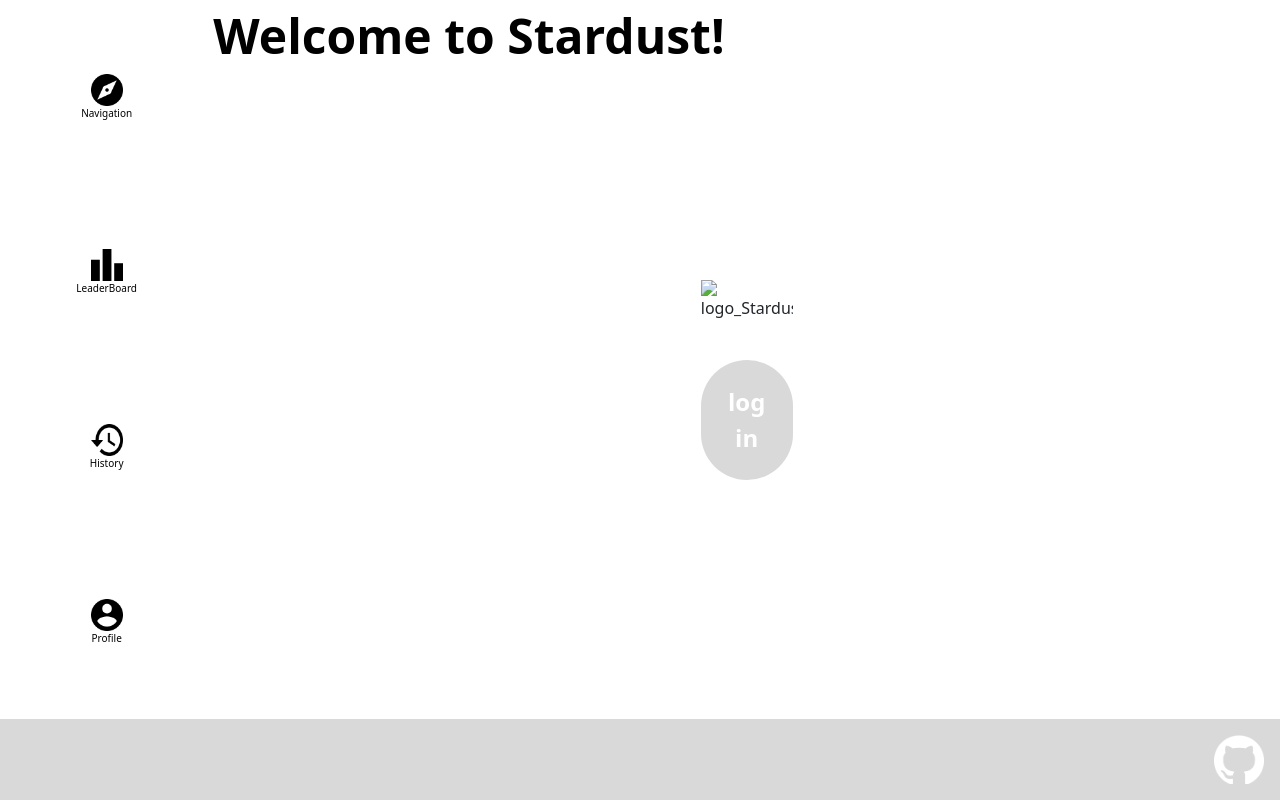
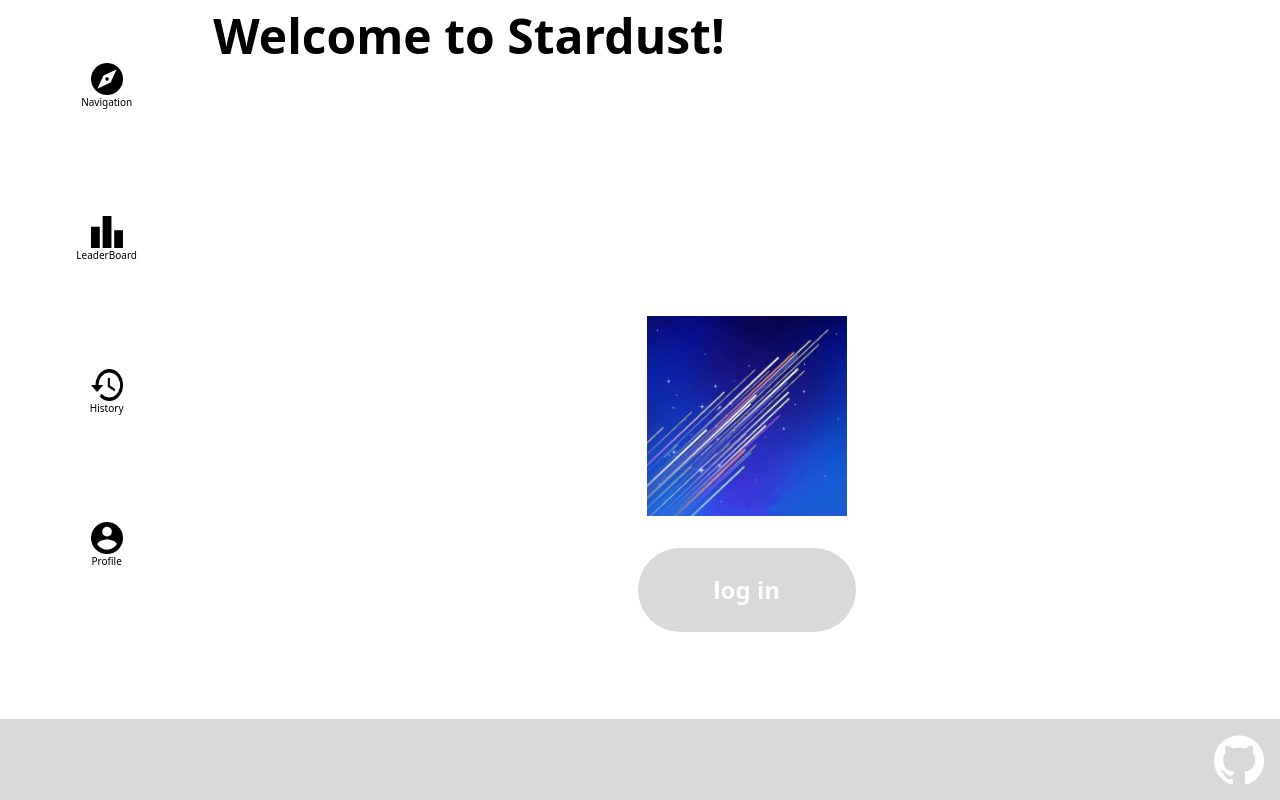
Before and after one commit to JackHuynhLe/1800_202410_BBY26, a plain HTML site: page index.html in a window 1280 px wide. Drawn offline with nearby package versions, Linux system fonts and the light colour scheme.

Commit message:
Add logo
Img
1. add "logo_Stardust" into images/icon

HTML
1. add logo for "index.html"
2. add icon for "index.html"

CSS
1. fix some bugs from adding images

```diff
--- a/index.html
+++ b/index.html
@@ -3,8 +3,8 @@
 
 <head>
     <!--    =====Website Title=====    -->
-    <title>Welcome to Stardust!</title>
-    <link rel="icon" type="images/x-icon" href="./images/YuanXi.ico">
+    <title>Stardust</title>
+    <link rel="icon" type="images/x-icon" href="./images/icon/logo_Stardust.png">
 
 
     <!--    =====Required meta tags=====     -->
@@ -58,7 +58,7 @@
         <!-- Icon and login button -->
         <div class="header-btns">
             <form class="header-btns-items" action="login.html" target="_self">
-                <img class="header-btns-items-logo" src="#" alt="logo_Stardust">
+                <img class="header-btns-items-logo" src="./images/icon/logo_Stardust.png" alt="logo_Stardust">
                 <button class="header-btns-items-login" type="button">log in</button>
             </form>
         </div>
--- a/styles/index.css
+++ b/styles/index.css
@@ -7,7 +7,7 @@ Only for index, it has alreaanchored to the index.html
 header {
     /* layout */
     display: grid;
-    grid-template-rows: repeat(3, 1fr);
+    grid-template-rows: 1fr 1fr 0fr;
     text-align: center;
 }
 
@@ -37,7 +37,7 @@ header {
         /* layout */
         display: grid;
         grid-template-columns: 1fr 5fr;
-        grid-template-rows: repeat(3, 1fr);
+        grid-template-rows: repeat(2, 1fr);
         text-align: center;
     }
 
@@ -73,16 +73,16 @@ header {
 .header-btns-items {
     /* layout */
     display: grid;
-    grid-template-rows: repeat(2, 1fr);
+    grid-template-rows: auto 1fr;
     place-items: center;
 }
 
 .header-btns-items-logo {
     /* box */
-    width: 50%;
+    width: min(50%, 200px);
     height: auto;
     padding: 0;
-    margin: 2em;
+    margin-bottom: 2em;
 }
 
 .header-btns-items-login {
```
Also changed, not shown: images/icon/logo_Stardust.png (added).
